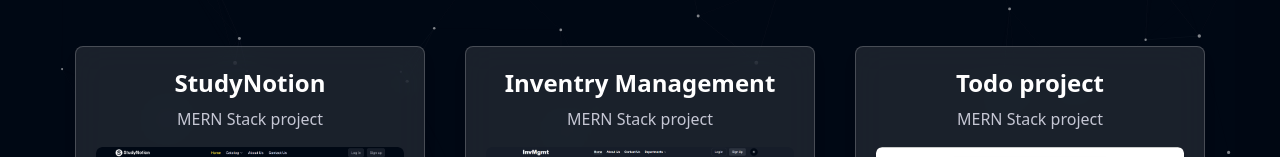
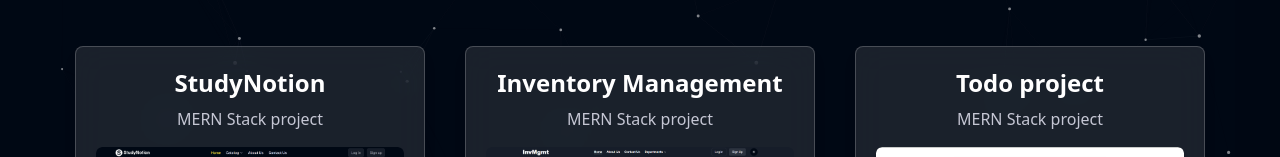
Before and after one commit to VishalPatel63/vishalportfolio, a React (Create React App) app: page /project in a window 1280 px wide. Shown: the part 154-311 px from the top of the page. Built offline with nearby package versions, Linux system fonts and the light colour scheme.

Commit message:
Update data.js

```diff
--- a/src/data.js
+++ b/src/data.js
@@ -23,7 +23,7 @@ const data = [
 	},
 	{
 		id: 2,
-		name: "Inventry Management",
+		name: "Inventory Management",
         info:"MERN Stack project",
 		image: inventry,
 		goto : "https://railway-management-roan.vercel.app/"
@@ -83,4 +83,5 @@ const data = [
 
 ];
 
+
 export default data;
```
